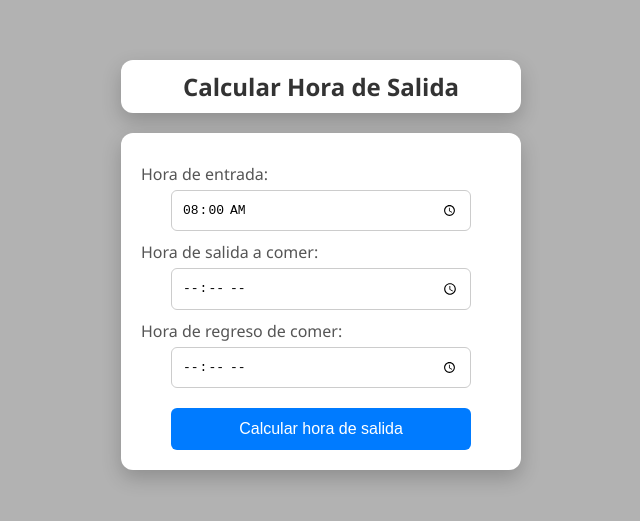
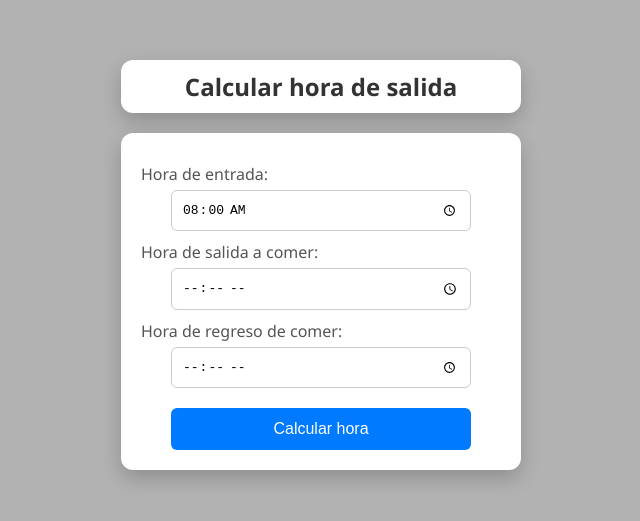
Before and after one commit to Daniel-Git-82/calculadora-hora-salida, a plain HTML site: page index.html in a window 1280 px wide. Shown: the part 155-676 px from the top of the page, without its empty margins (319-959 px from the left). Drawn offline with Linux system fonts and the light colour scheme.

Commit message:
Update index.html

```diff
--- a/index.html
+++ b/index.html
@@ -94,7 +94,7 @@
 </head>
 <body>
   <div class="ventana-flotante titulo">
-    <h1>Calcular Hora de Salida</h1>
+    <h1>Calcular hora de salida</h1>
   </div>
   <div class="ventana-flotante">
     <label for="entrada">Hora de entrada:</label>
@@ -103,7 +103,7 @@
     <input type="time" id="salidaComida">
     <label for="regresoComida">Hora de regreso de comer:</label>
     <input type="time" id="regresoComida">
-    <button onclick="calcularSalida()">Calcular hora de salida</button>
+    <button onclick="calcularSalida()">Calcular hora</button>
   </div>
   <div class="ventana-flotante" id="resultado"></div>
   <script>
```
